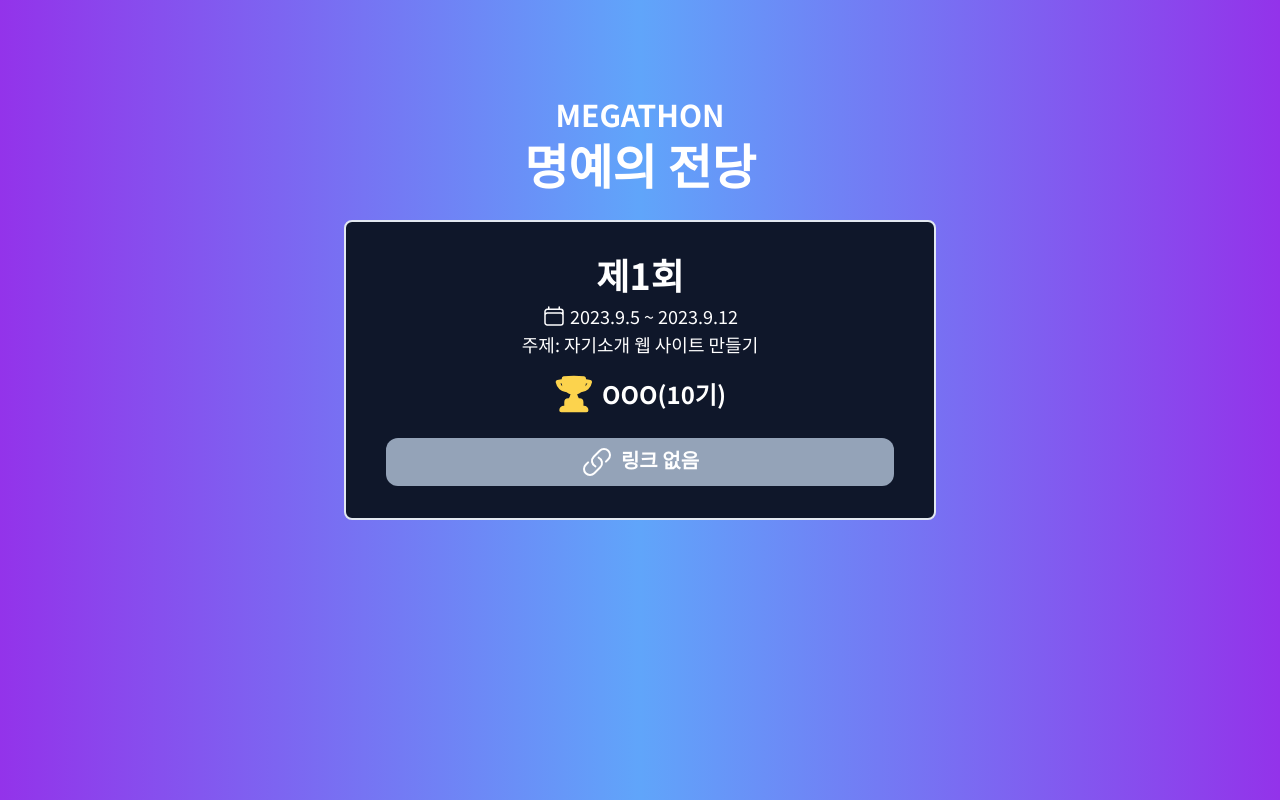
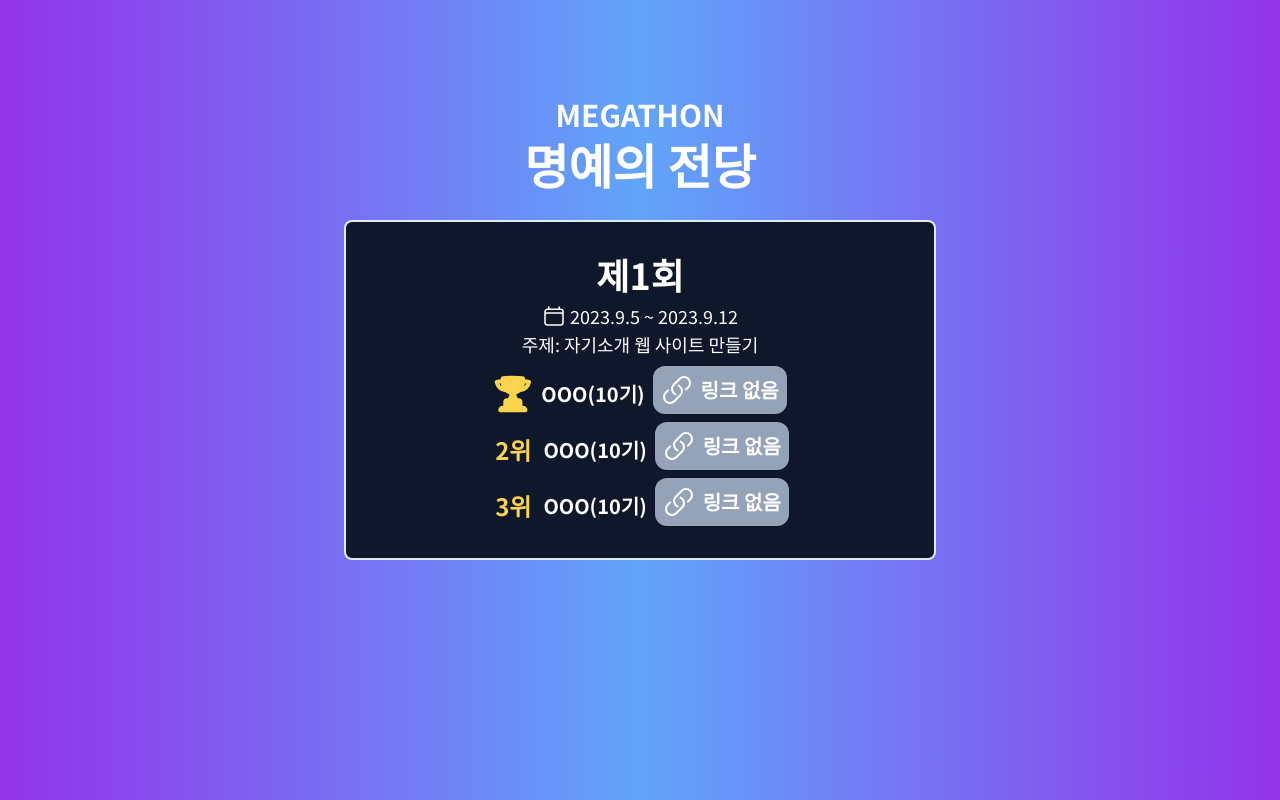
Before and after one commit to jhyunwoo/cnsa-club, a Next.js app: page /megathon/history in a window 1280 px wide. Built offline with nearby package versions, Linux system fonts and the light colour scheme.

Commit message:
fix history css

```diff
--- a/pages/megathon/history.jsx
+++ b/pages/megathon/history.jsx
@@ -24,24 +24,35 @@ export default function Index(){
                     <div className="ml-1 text-lg">{sDate} ~ {eDate}</div>
                 </div>
                 <div className="text-lg">주제: {topic}</div>
-                <div className="flex items-center justify-center mt-4">
+                <div className="">
+                    { winner.map((data, key) => (
+                        <div className="md:flex justify-center" key={key}>
+                        <div className="flex items-center justify-center mt-4 w-fit">
+                            {key === 0 ?
                             <TrophyIcon className="w-10 h-10 stroke-amber-300 fill-amber-300"/>
-                    <div className="ml-2 font-bold text-2xl">{winner}</div>
+                            : <div className="font-bold lg:text-2xl mx-1 text-amber-300">{key+1}위</div>
+                            }
+                            <div className="ml-2 font-bold text-xl">{data}</div>
                         </div>
-                {link && link.length > 0 ?
-                <Link href={link}
-                    className="flex justify-center mt-6 font-bold p-2 text-white
-                    rounded-xl bg-blue-400">
-                    <LinkIcon className="h-8 w-8"/>
-                    <div className="ml-2">수상작 링크</div>
+                            {link[key] && link[key].length > 0 ?
+                            <Link href={link[key]}
+                                className="flex justify-center ml-2 mt-2 p-2 items-center md:w-1/2
+                                font-bold text-white rounded-xl bg-blue-400">
+                                <LinkIcon className="mr-2 h-8 w-8"/>
+                                <div className="">수상작 링크</div>
                             </Link>
                             :
-                <div className="flex justify-center mt-6 font-bold p-2 text-white
+                            <div className="flex justify-center ml-2 mt-2 p-2 items-center
+                             font-bold text-white
                                 rounded-xl bg-slate-400">
-                    <LinkIcon className="h-8 w-8"/>
-                    <div className="ml-2">링크 없음</div>
+                                <LinkIcon className="mr-2 h-8 w-8"/>
+                                <div className="">링크 없음</div>
                             </div>
                             }
+                        </div>
+                        ))
+                    }
+                </div>
             </div>
         </div>
     )
@@ -101,8 +112,8 @@ export default function Index(){
                                 sDate: "2023.9.5",
                                 eDate: "2023.9.12",
                                 topic: "자기소개 웹 사이트 만들기",
-                                winner: "OOO(10기)",
-                                link: ""
+                                winner: ["OOO(10기)", "OOO(10기)", "OOO(10기)"],
+                                link: ["", "", ""]
                             }
                         ]
                     }/>
```
Lines whose indentation alone changed are shown as unchanged.
